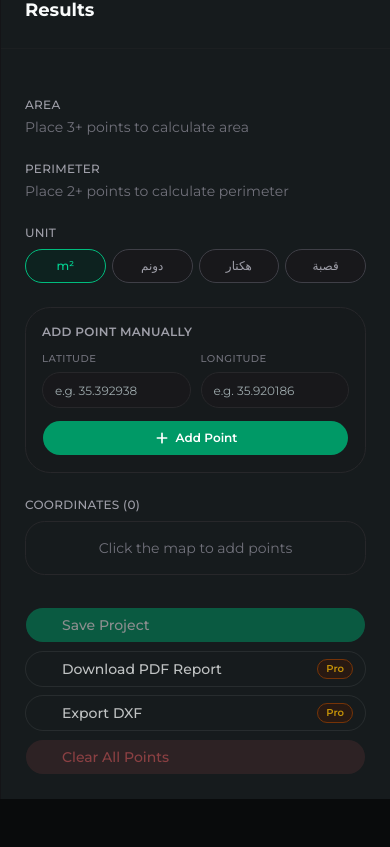
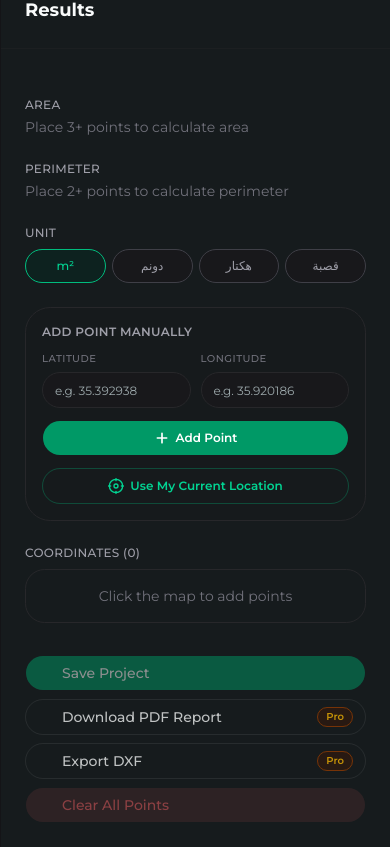
Before and after one commit to hasankhalifa2001-glitch/geo-smart, a Next.js app: page /calculator/map in a window 390 px wide. Shown: the part 514-1361 px from the top of the page. Before the commit the page ends 1313 px from the top, so only its background shows below. Built offline with nearby package versions, Linux system fonts and the light colour scheme; some icons are missing.

Commit message:
add an automated way to add points using the phone's built-in GPS

```diff
--- a/components/map/ResultsSidebar.tsx
+++ b/components/map/ResultsSidebar.tsx
@@ -55,6 +55,43 @@ export default function ResultsSidebar() {
     const [latInput, setLatInput] = useState("");
     const [lngInput, setLngInput] = useState("");
     const [coordError, setCoordError] = useState<string | null>(null);
+    const [loadingLocation, setLoadingLocation] = useState(false);
+
+    const handleUseCurrentLocation = () => {
+        if (!navigator.geolocation) {
+            setCoordError("Geolocation is not supported by your browser.");
+            return;
+        }
+
+        setLoadingLocation(true);
+        setCoordError(null);
+
+        navigator.geolocation.getCurrentPosition(
+            (position) => {
+                const { latitude, longitude } = position.coords;
+                addMarker([latitude, longitude]);
+                setLoadingLocation(false);
+            },
+            (error) => {
+                setLoadingLocation(false);
+                let message = "Unable to retrieve your location.";
+                switch (error.code) {
+                    case error.PERMISSION_DENIED:
+                        message = "Location permission denied. Please enable location services in your browser/device settings.";
+                        break;
+                    case error.POSITION_UNAVAILABLE:
+                        message = "Location information is unavailable.";
+                        break;
+                    case error.TIMEOUT:
+                        message = "Location request timed out. Please try again.";
+                        break;
+                }
+                setCoordError(message);
+                alert(message);
+            },
+            { enableHighAccuracy: true, timeout: 10000, maximumAge: 0 }
+        );
+    };
 
     const handleAddManualPoint = (e: React.FormEvent) => {
         e.preventDefault();
@@ -248,6 +285,34 @@ export default function ResultsSidebar() {
                                 </svg>
                                 Add Point
                             </Button>
+                            <Button
+                                type="button"
+                                onClick={handleUseCurrentLocation}
+                                disabled={loadingLocation}
+                                variant="outline"
+                                className="h-9 w-full justify-center gap-1.5 border-emerald-500/30 hover:border-emerald-500 bg-transparent hover:bg-emerald-50/5 dark:hover:bg-emerald-950/20 text-emerald-600 dark:text-emerald-400 text-xs font-semibold rounded-xl cursor-pointer"
+                            >
+                                <svg
+                                    xmlns="http://www.w3.org/2000/svg"
+                                    viewBox="0 0 24 24"
+                                    width="14"
+                                    height="14"
+                                    fill="none"
+                                    stroke="currentColor"
+                                    strokeWidth="2"
+                                    strokeLinecap="round"
+                                    strokeLinejoin="round"
+                                    className={cn("shrink-0", loadingLocation && "animate-spin")}
+                                >
+                                    <circle cx="12" cy="12" r="10" />
+                                    <circle cx="12" cy="12" r="3" />
+                                    <line x1="12" y1="1" x2="12" y2="4" />
+                                    <line x1="12" y1="20" x2="12" y2="23" />
+                                    <line x1="1" y1="12" x2="4" y2="12" />
+                                    <line x1="20" y1="12" x2="23" y2="12" />
+                                </svg>
+                                {loadingLocation ? "Fetching Location..." : "Use My Current Location"}
+                            </Button>
                         </form>
                     </div>
 
```
